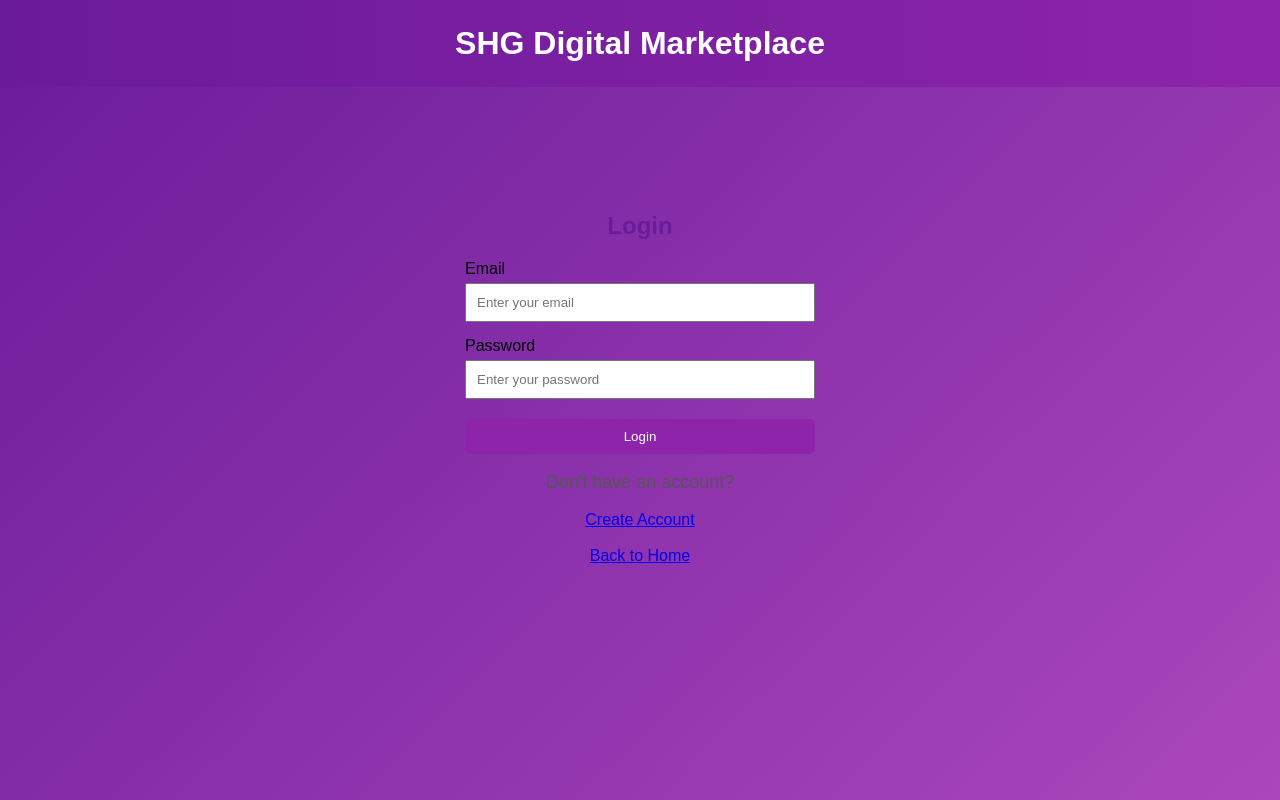
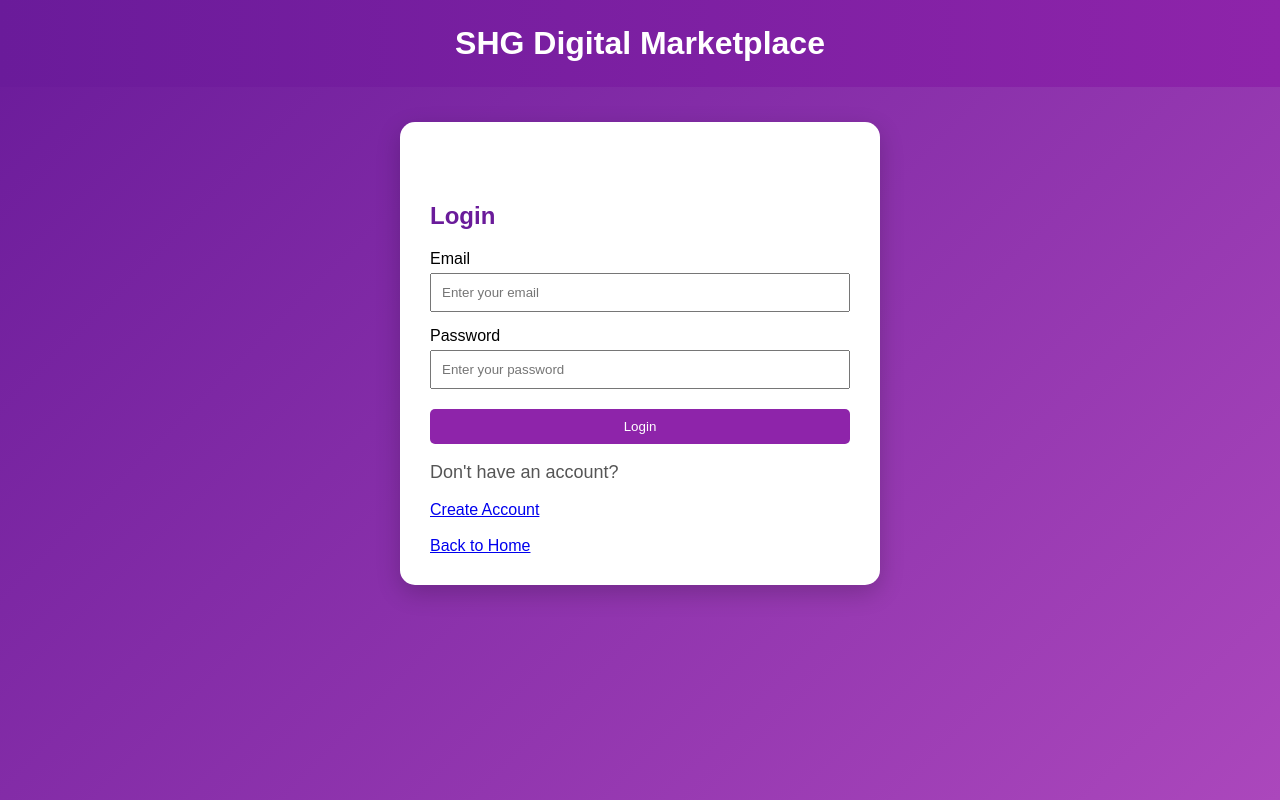
Before and after one commit to soundarya2726/SHG-DIGITAL-MARKETPLACE, a Flask app: page /login in a window 1280 px wide. Run offline with Flask 3, Linux system fonts and the light colour scheme.

Commit message:
Update style.css

```diff
--- a/static/style.css
+++ b/static/style.css
@@ -1,8 +1,12 @@
 .login-box {
-    width: 350px;
-    margin: 50px auto;
-    padding: 25px;
-    text-align: center;
+    background: white;
+    width: 90%;
+    max-width: 420px;
+    margin: 35px auto;
+    padding: 30px;
+    border-radius: 15px;
+    box-shadow: 0 8px 25px rgba(0, 0, 0, 0.2);
+    text-align: left;
 }
 
 .login-box label {
```
